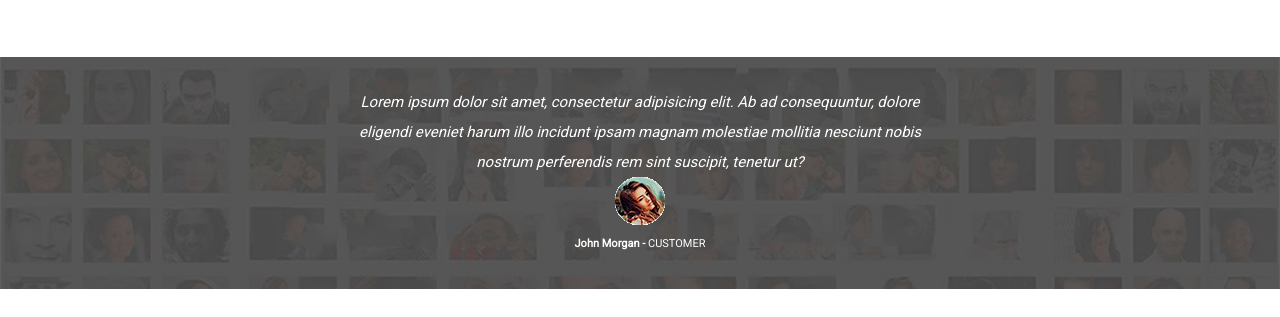
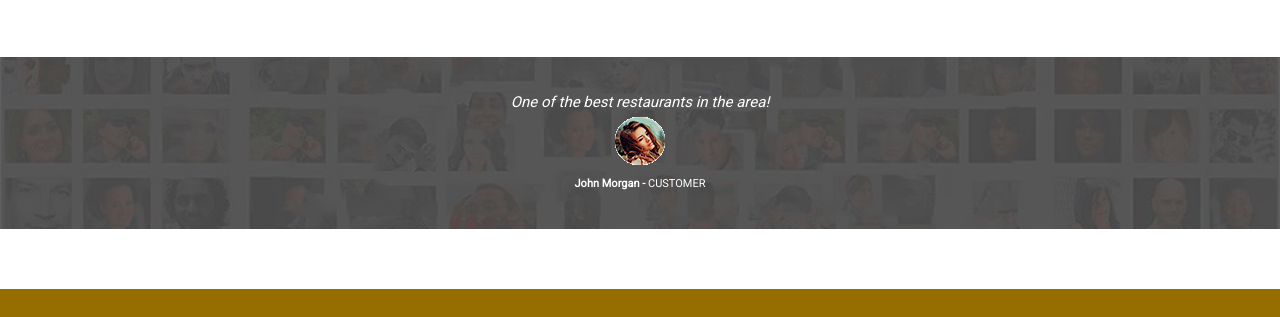
Before and after one commit to singhnavraj24/NS_finalprojectCSI140, a plain HTML site: page index.html in a window 1280 px wide. Shown: the part 831-1148 px from the top of the page. Drawn offline with Linux system fonts and the light colour scheme; files whose address does not match are found by name.

Commit message:
Update index.html

```diff
--- a/index.html
+++ b/index.html
@@ -68,12 +68,7 @@
         <div class="testimonial-main-row full-row">
             <div class="testimonial-main-outer">
                 <div class="testimonial-main-column">
-                    <p>Lorem ipsum dolor sit amet, consectetur adipisicing elit. Ab ad consequuntur, dolore eligendi
-                        eveniet harum
-                        illo incidunt ipsam magnam molestiae mollitia nesciunt nobis nostrum perferendis rem sint
-                        suscipit, tenetur
-                        ut?
-                    </p>
+                    <p>One of the best restaurants in the area!</p>
                     <div class="testimonial-image">
                         <img src="small-icon.png" alt="images">
                     </div>
```
